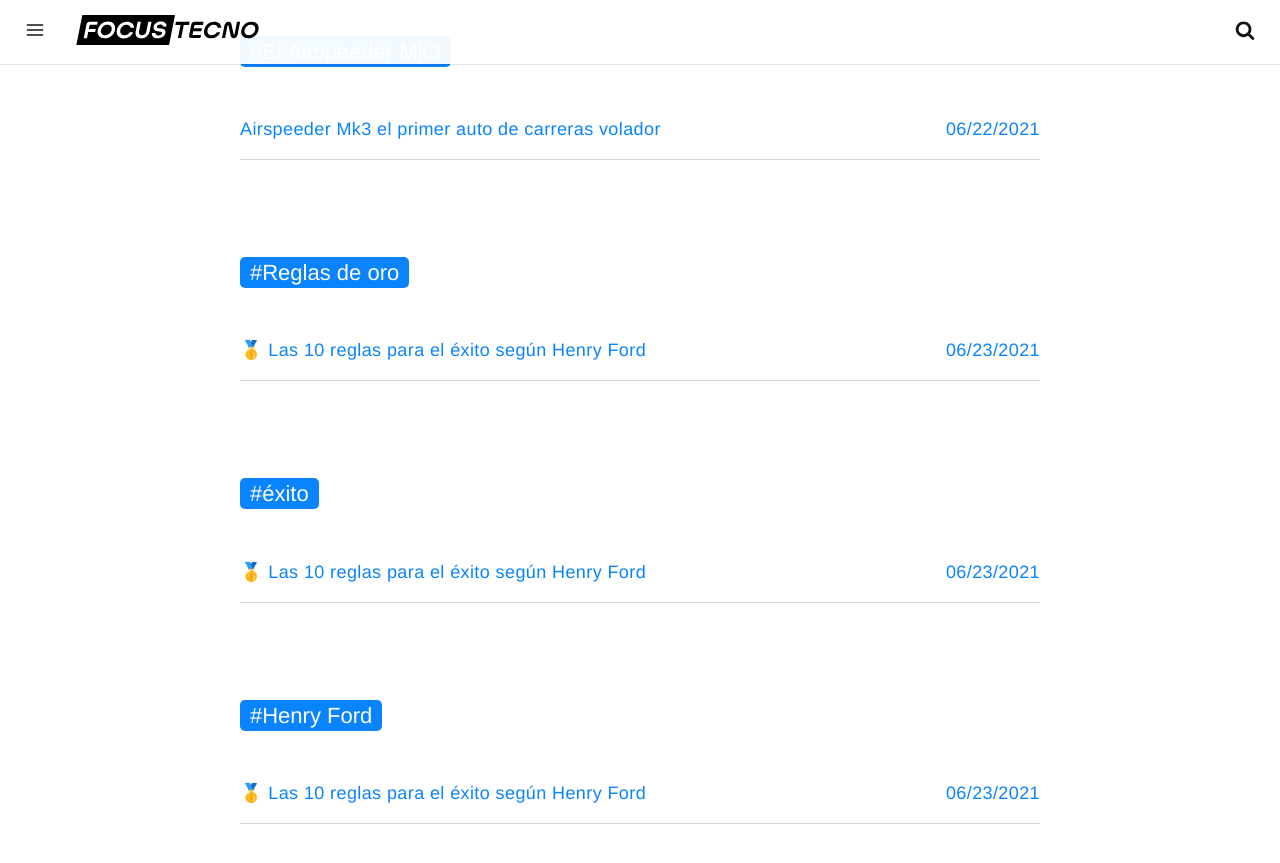
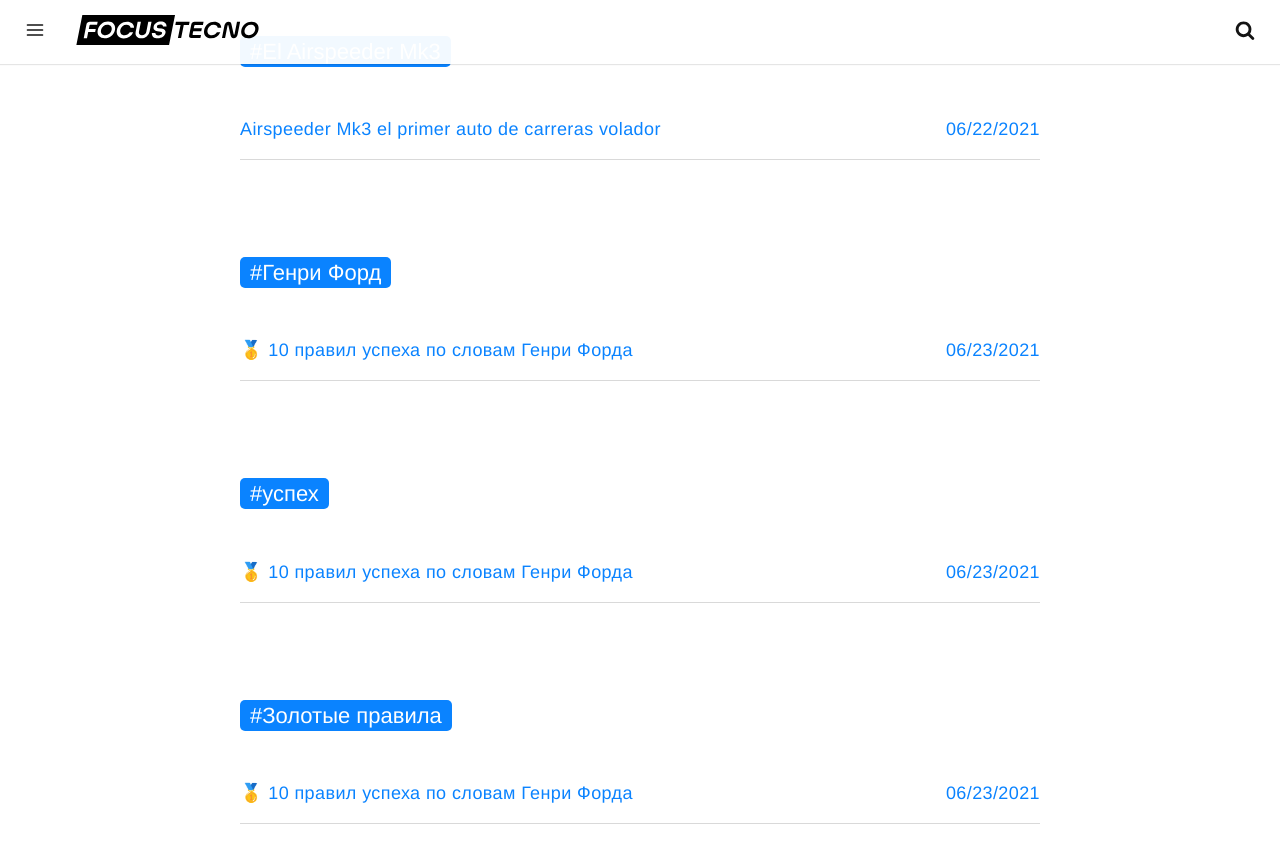
Before and after one commit to Focustecnoua/focusua, a Jekyll site: the page built from tags.html, in a window 1280 px wide and 900 px high, scrolled down 13905 px. Shown: the top 863 px of the window. Built offline with Jekyll 4.4.1, drawn with Linux system fonts in a browser that asks for light colours; some web fonts are replaced; comment, search, counter and statistics services are not loaded; some of the changed lines change nothing that is shown; some of the changed text lies outside the part shown.

Commit message:
Update from Forestry.io Focustecnoua updated _posts/2021-06-23-las-10-reglas-para-el-exito-segun-henry-ford.md

```diff
--- a/_posts/2021-06-23-las-10-reglas-para-el-exito-segun-henry-ford.md
+++ b/_posts/2021-06-23-las-10-reglas-para-el-exito-segun-henry-ford.md
@@ -1,65 +1,63 @@
 ---
-date: 2021-06-23 03:00:00 +0000
+date: 2021-06-23T03:00:00.000+00:00
 layout: post
-title: "\U0001F947 Las 10 reglas para el éxito según Henry Ford"
-subtitle: Conoce y aplica las reglas de Henry Ford  para convertirte en una persona
-  exitosa.
-description: Conoce y aplica las reglas de Henry Ford  para convertirte en una persona
-  exitosa.
+title: "\U0001F947 10 правил успеха по словам Генри Форда"
+subtitle: Знайте и применяйте правила Генри Форда, чтобы стать успешным человеком.
+description: Знайте и применяйте правила Генри Форда, чтобы стать успешным человеком.
 image: "/uploads/conoce-y-aplica-las-reglas-de-henry-ford-para-convertirte-en-una-persona-exitosa.webp"
 optimized_image: "/uploads/conoce-y-aplica-las-reglas-de-henry-ford-para-convertirte-en-una-persona-exitosa.webp"
 category: Emprendedores
 tags:
-- Reglas de oro
-- éxito
-- Henry Ford
+- Генри Форд
+- успех
+- Золотые правила
 author: FocusTecno
 
 ---
-**Henry Ford** entra en el **top 3** de las personas **más ricas en los últimos 100 años**. Su estado financiero transferido a la actualidad tendría un valor aproximado a los **200.000.000.000 de dólares** pero en sus comienzos, **no fue todo tan bueno.**
+Генри Форд входит в тройку самых богатых людей за последние 100 лет. Его финансовый отчет, перенесенный в настоящее время, имел бы приблизительную стоимость 200000000000 долларов, но вначале это было не так уж и хорошо.
 
-**Henry Ford** comenzó trabajando como **mecánico** en una fábrica ubicada en **Detroit**, por tan solo **11 dólares a la semana**. Trabajaba durante **10 horas diarias.** Cuando llegaba a su casa, **seguía trabajando en su garaje** tratando de crear un **nuevo tipo de motor**. **Su padre pensaba que estaba perdiendo tiempo**, sus vecinos lo llamaban **loco**, nadie creía en el **potencial** detrás de esto. **Henry Ford**, sin importar las críticas, se creó a sí mismo y **logró cambiar el mundo**.
+Генри Форд начал работать механиком на заводе в Детройте всего за 11 долларов в неделю. Он работал по 10 часов в день. Вернувшись домой, он продолжал работать в своем гараже, пытаясь создать двигатель нового типа. Его отец думал, что зря тратит время, соседи называли его сумасшедшим, никто не верил в потенциал, стоящий за этим. Генри Форд, невзирая на критику, создал себя и сумел изменить мир.
 
-## Las 10 Lecciones de oro de Henry Ford
+## 10 золотых уроков Генри Форда
 
-### 1. Sírvanle a los demás
+### 1. Служите другим
 
-Un negocio totalmente dirigido a **los demás**, no va a tener que preocuparse por los **ingresos** porque van a ser **inmensamente grandes**. **El secreto del éxito**, se encuentra en **servirle a los demás**, todas las personas exitosas **sirven**. Mientras mayor sea el **servicio**, mayor será el **éxito**. La **riqueza** se crea dando **servicios** y solamente dando **servicios**. **Henry Ford**, dijo, la **riqueza** es como la **felicidad**, no se alcanza con **un camino directo**. Es un efecto secundario, como resultado de los **servicios beneficiosos que brindamos**.
+Бизнес, полностью ориентированный на других, вам не придется беспокоиться о доходах, потому что они будут чрезвычайно большими. Секрет успеха в служении другим, все успешные люди служат. Чем качественнее обслуживание, тем больше успех. Богатство создается за счет предоставления услуг и только за счет предоставления услуг. Генри Форд сказал, что богатство похоже на счастье, оно не достигается прямым путем. Это побочный эффект в результате оказываемых нами полезных услуг.
 
-### 2. Enfóquense en lo que les gusta hacer
+### 2. Сосредоточьтесь на том, что вам нравится делать.
 
-No existe persona que pueda alcanzar **más de lo que cree que puede**. nos encontramos **totalmente a ciegas** con respecto a **nuestras posibilidades**, por eso **nunca** concentramos todas nuestras fuerzas en **una sola actividad**. Utilizamos 1 hora del día para **una tarea**, 2 horas para **otra**, pero **nunca nos concentramos todas las horas del día en una sola tarea**. Cuando estamos c**ompletamente concentrados** en lo que más nos **gusta hacer**, todo lo imposible, se vuelve **posible**. Concéntrense y podrán lograr **más de lo que creen que pueden**.
+Нет человека, который может достичь большего, чем он думает. мы полностью слепы к своим возможностям, поэтому никогда не концентрируем все силы на одном деле. Мы используем 1 час в день для одной задачи, 2 часа для другой, но мы никогда не сосредотачиваем все часы дня на одной задаче. Когда мы полностью сосредоточены на том, что нам нравится делать больше всего, все невозможное становится возможным. Сконцентрируйтесь, и вы сможете добиться большего, чем думаете.
 
-### 3. Sean productivos
+### 3. Будьте продуктивны
 
-Las personas **exitosas** siempre quieren ir para **adelante**, utilizando el tiempo que los demás **malgastan**. Cada uno de nosotros tiene **24 horas**, pero son pocos los que **logran el éxito**, los demás, simplemente, **soportan el fracaso**. ¿Por qué sucede esto? Lo que ocurre es que algunas personas, **controlan efectivamente su tiempo** y otras están bajo el **control de su tiempo**. Algunas personas **dictan su día** y otras, permiten que **su tiempo dicte su día**. Todos los días deben **trabajar** en lo que **más les gusta**, cada día utilicen **un poco de su tiempo** para implementar sus **ganas y conocimientos**. Se cruzarán con el **éxito** solo si **controlan efectivamente su tiempo**.
+Успешные люди всегда хотят двигаться вперед, используя время, которое другие тратят впустую. У каждого из нас есть 24 часа, но немногие достигают успеха, другие просто терпят неудачи. Почему это происходит? Происходит так, что одни люди эффективно управляют своим временем, а другие - своим временем. Некоторые люди диктуют свой день, а другие позволяют своему времени определять свой день. Каждый день вы должны работать над тем, что вам нравится больше всего, каждый день использовать немного своего времени для реализации своих желаний и знаний. Они добьются успеха только в том случае, если будут эффективно контролировать свое время.
 
-### 4. Resuelvan problemas
+### 4. Решайте проблемы
 
-La mayoría de personas gastan **mucha energía** al caminar alrededor del **problema** y **no tratan de resolverlo**. Van a recibir **premios** al resolver los problemas de **los demás**, si resuelven un problema **grande**, reciben una recompensa **grande**. Si resuelven un problema **pequeño**, reciben una recompensa **pequeña**. El mismo concepto aplica a la **cantidad de personas** a las cuales vamos a **resolver** sus problemas. **Henry Ford**, dijo, le resolví un problema a **millones de personas**, mostrándole al mundo, que **un auto es mucho más confortable y rápido que un caballo.**
+Большинство людей тратят много энергии, обходя проблему, и не пытаются ее решить. Они получат вознаграждение за решение чужих проблем, если решат большую проблему, они получат большое вознаграждение. Если они решат небольшую задачу, они получат небольшое вознаграждение. То же самое относится и к количеству людей, которым мы собираемся решать их проблемы. Генри Форд, сказал он, я решил проблему для миллионов людей, показав миру, что машина намного удобнее и быстрее лошади.
 
-### 5. No hay nada demasiado difícil
+### 5. Нет ничего сложного
 
-**No existen problemas grandes, solo existen muchos problemas chiquitos.** Ninguna tarea se verá imposible si la **divides en partes pequeñas.** Cuando miran una **tarea chica**, se dan cuenta de que no existe **nada complicado,** una montaña se escala **paso por paso.** **Henry Ford,** decía, si piensas que lo **puedes lograr,** entonces, **así será** pero si piensas que **no lograrás nada,** entonces, **este será tu resultado**. En ambos casos están en lo correcto.
+Нет больших проблем, есть много мелких проблем. Ни одна задача не будет выглядеть невыполнимой, если разбить ее на мелкие части. Когда они смотрят на маленькое задание, они понимают, что здесь нет ничего сложного, гору поднимаются шаг за шагом. Генри Форд, сказал он, если вы думаете, что можете достичь этого, то так и будет, но если вы думаете, что ничего не добьетесь, то это будет ваш результат. В обоих случаях они верны.
 
-### 6. Mantengan su visión en la meta principal
+### 6. Сосредоточьтесь на главной цели.
 
-**Los obstáculos** son esas cosas que aparecen cuando **apartas la mirada de tu meta**. Una meta es lo que te motiva, es lo que te permite **seguir en movimiento sin importar las barreras**. Siempre deben **visualizar quién quieren ser** y en su cabeza tienen que tener su **meta alcanzada** y sentirlo con **emociones**, de tal forma que **ya lo han logrado.**
+Препятствия - это те вещи, которые появляются, когда вы отводите взгляд от своей цели. Цель - это то, что вас мотивирует, это то, что позволяет вам двигаться дальше, невзирая на препятствия. Они всегда должны визуализировать, кем они хотят быть, и в своей голове они должны достичь своей цели и чувствовать ее эмоциями таким образом, чтобы они ее уже достигли.
 
-### 7. Piensen en oportunidades
+### 7. Подумайте о возможностях
 
-**Pensar es la tarea más difícil, por eso pocas personas lo hacen.** Para muchas personas, **pensar**, es un **castigo**. Un ideal para estas personas es estar en **un trabajo que no demande ningún instinto.** Pensar en **oportunidades** es la tarea más **difícil** y esta solo la podrán manejar los **líderes**. **El secreto del éxito** se encuentra en los años de **preparación**, ver cada **detalle** y ver **oportunidades**, esto requiere muchos **esfuerzos**. **Henry Ford,** una vez dijo: Preguntar quien tiene que ser el **jefe**, es como preguntar quién debería ser el **tenor** en un cuarteto, obviamente, **el que tenga voz de tenor**.
+Мышление - самая сложная задача, поэтому этим мало кто занимается. Для многих думать - это наказание. Идеалом для этих людей является работа, не требующая никаких инстинктов. Обдумывание возможностей - самая сложная задача, и справиться с ней могут только лидеры. Секрет успеха кроется в годах подготовки, в том, чтобы видеть каждую деталь и видеть возможности, это требует больших усилий. Генри Форд однажды сказал: «Спрашивать, кто должен быть боссом, все равно что спрашивать, кто должен быть тенором в квартете, очевидно, тот, у кого голос тенора».
 
-### 8. Los errores son oportunidades
+### 8. Ошибки - это возможности
 
-**El fracaso es la oportunidad de comenzar nuevamente, pero esta vez con más sabiduría.** No hay nada vergonzoso en un **fracaso**, lo vergonzoso es tener **miedo a fracasar**. Nuestros fracasos nos **enseñan** más que nuestros **éxitos**, gracias a ellos, **crecemos y tenemos resultados.** El problema de la mayoría de las personas es que **no sacan nada bueno de los fracasos** y se rinden muy temprano. **Por eso hay más personas que se rinden que victoriosas**.
+Неудача - это возможность начать все сначала, но на этот раз с большей мудростью. В неудачах нет ничего постыдного, постыдно бояться неудач. Наши неудачи учат нас большему, чем наши успехи, благодаря им мы растем и получаем результаты. Проблема большинства людей в том, что они не получают ничего хорошего из неудач и сдаются слишком рано. Вот почему сдается больше, чем побеждает.
 
-### 9. Invierte en ti mismo
+### 9. Инвестируйте в себя
 
-**Todo el dinero que ganes, inviértelo en ti mismo. Nunca en mi vida he ahorrado ni un dólar hasta tener 40 años.** La capacidad de hacer **dinero**, es decir, **nuestra mente**, es el **activo** más valioso y tienen que **invertir** en él constantemente. Una vez a **Henry Ford** le hicieron una pregunta ¿Qué harías si perdieras toda tu fortuna? y el contesto, hasta si me quitan las fábricas, quemen los edificios y me quiten todo mi dinero, **empezaría todo de nuevo y en poco tiempo recuperaría todo, porque seguiría teniendo mi cabeza.**
+Все заработанные деньги вкладывайте в себя. Никогда в жизни я не откладывал ни доллара, пока мне не исполнилось 40 лет. Способность зарабатывать деньги, то есть наш ум, является самым ценным активом, и они должны постоянно инвестировать в него. Генри Форду однажды задали вопрос: что бы вы сделали, если бы потеряли все свое состояние? И он ответил, что даже если они заберут фабрики, сожгут здания и заберут все мои деньги, я начну все сначала и через короткое время все верну, потому что у меня все равно будет голова.
 
-### 10. Sean soñadores y entusiastas
+### 10. Будьте мечтателями и энтузиастами.
 
-**El sueño de un futuro mejor, siempre queriendo hacer más, te lleva a una posición en la que nada te parece imposible.** Con la presencia del **entusiasmo** pueden lograr **todo**, el entusiasmo es el **reflejo de tus ojos**, los entusiastas, son **guerreros** y solo con él es posible el **éxito.** sin el entusiasmo solo tienes **oportunidades**. **"Cuando parece que todo el mundo está en tu contra, recuerda que los aviones despegan en contra del viento" Henry Ford.**
+Мечта о лучшем будущем, желание всегда делать больше, приводит вас к ситуации, когда нет ничего невозможного. При наличии энтузиазма они могут достичь всего, энтузиазм - это отражение ваших глаз, энтузиасты - воины, и только с ним возможен успех. без энтузиазма у вас есть только возможности. «Когда кажется, что весь мир против вас, помните, что самолеты взлетают против ветра» Генри Форд.
 
-Esta última **regla** es muy similar a uno de los **pensamientos de John D. Rockefeller,** los cuales analizamos antes y puedes ver [aquí ](https://focustecno.com/12-reglas-de-riqueza-del-magnate-petrolero-john-d.rockefeller/)si aún no lo has leído.
+Это последнее правило очень похоже на одну из мыслей Джона Д. Рокфеллера, которую мы обсуждали ранее, и вы можете увидеть здесь, если еще не читали ее.
```
